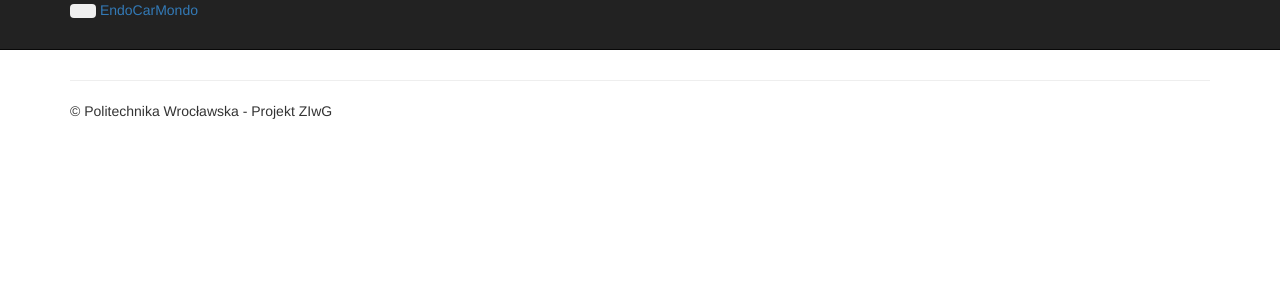
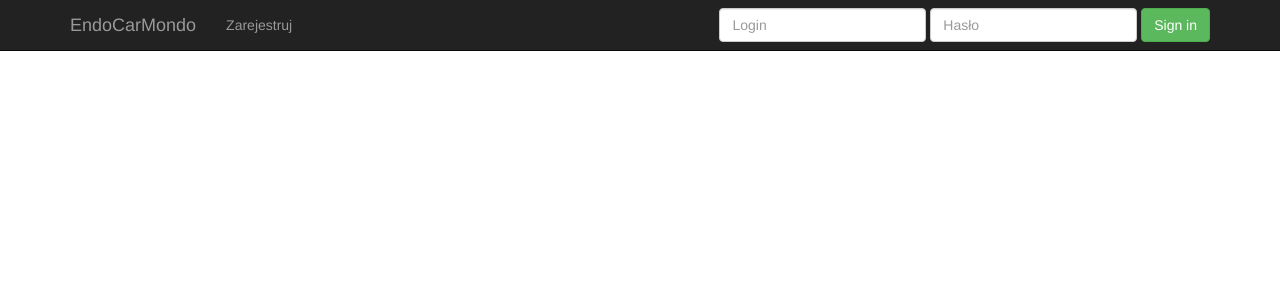
Before and after one commit to szwagier90/android_obd, a Django app: page / in a window 1280 px wide. Shown: the top 300 px of the page. Run offline with Django 3.2, Linux system fonts and the light colour scheme; some libraries are stand-ins or nearby versions.

Commit message:
Szablon podstawy html

```diff
--- a/project/android_obd/templates/android_obd/base.html
+++ b/project/android_obd/templates/android_obd/base.html
@@ -1,118 +1,50 @@
-{% autoescape off %}
+{% load staticfiles %}
 <!DOCTYPE html>
 <html lang="en">
 	<head>
 		<meta charset="utf-8">
+		<meta http-equiv="X-UA-Compatible" content="IE=edge">
+		<meta name="viewport" content="width=device-width, initial-scale=1">
+		<meta name="description" content="">
+		<meta name="author" content="">
+
 		<title>{% block title %}{% endblock %}</title>
-    <meta name="viewport" content="width=device-width, initial-scale=1.0">
-    <meta name="description" content="EndoCarMondo">
-    <meta name="author" content="M.Juźwiak, P.Szwagierek, P.Tutak, D.Żmuda, TODO">
 
-    <link href="{{ STATIC_URL }}css/bootstrap.css" rel="stylesheet">
-    <style type="text/css">
-      body {
-        padding-top: 60px;
-        padding-bottom: 40px;
-      }
-{% block style %}
-{% endblock %}
-    </style>
-    <link href="{{ STATIC_URL }}css/bootstrap-responsive.css" rel="stylesheet">
-
-    <script type="text/javascript" src="{{ STATIC_URL }}js/jquery.js"></script>
-    <script type="text/javascript" src="{{ STATIC_URL }}js/bootstrap.js"></script>
-    <script type="text/javascript" src="{{ STATIC_URL }}js/bootstrap.file-input.js"></script>
-    {% block ajax %}
-    {% endblock %}
+		<link href="{% static 'android_obd/css/bootstrap.min.css' %}" rel="stylesheet">
+{% block style %}{% endblock %}
 	</head>
 	<body {% block body_mod %}{% endblock %}>
-    <div class="navbar navbar-inverse navbar-fixed-top">
-      <div class="navbar-inner">
+		<div class="navbar navbar-inverse navbar-fixed-top" role="navigation">
 			<div class="container">
-          <button type="button" class="btn btn-navbar" data-toggle="collapse" data-target=".nav-collapse">
-            <span class="icon-bar"></span>
-            <span class="icon-bar"></span>
-            <span class="icon-bar"></span>
+				<div class="navbar-header">
+					<button type="button" class="navbar-toggle" data-toggle="collapse" data-target=".navbar-collapse">
+						<span class="sr-only">Toggle navigation</span>
 					</button>
-          <a class="brand" href="/index">EndoCarMondo</a>
-          <div class="nav-collapse collapse">
-            <ul class="nav">
-              <li {% ifequal request.path '/index/' %}class='active'{% endifequal %}><a href="/index/">Strona Główna</a></li>
-            {% if user.is_authenticated %}
-              <li class='{% ifequal request.path '/tasks/' %}active {% endifequal %}dropdown'>
-              <a href="#" class="dropdown-toggle" data-toggle="dropdown">Zadania <b class="caret"></b></a>
-                <ul class="dropdown-menu">
-                  <li><a href="/new_task/">Dodaj zadanie</a></li>
-                  <li><a href="/tasks/">Moje Zadania</a></li>
+					<a class="navbar-brand" href="{% url 'index' %}">EndoCarMondo</a>
+				</div>
+				<div class="navbar-collapse collapse">
+					<ul class="nav navbar-nav">
+						<li><a href="{% url 'register' %}">Zarejestruj</a></li>
 					</ul>
-              </li>
-
-
-            {% else %}
-              <li {% ifequal request.path '/register/' %}class='active'{% endifequal %}><a href="/register/">Zarejestruj</a></li>
-            {% endif %}
-            </ul>
-          {% if user.is_authenticated %}
-            <div class="btn-group pull-right">
-              <a class="btn btn-info btn-primary" href="/profile/{{ user.username }}/"><i class="icon-user icon-white"></i> {{ user.username }}</a>
-              <button class="btn btn-info dropdown-toggle" data-toggle="dropdown">
-                <span class="caret"></span>
-              </button>
-              <ul class="dropdown-menu">
-                <li><a href="/profile_edit/">Ustawienia</a></li>
-                <li class="divider"></li>
-                <li><a href="/logout/">Wyloguj</a></li>
-              </ul>
-            </div>
-          {% else %}
-            <form class="navbar-form pull-right" method="post" action="/login/">
-              <input class="span2" name="username" type="text" placeholder="Login">
-              <input class="span2" name="password" type="password" placeholder="Hasło">
+					<form class="navbar-form navbar-right form-inline" role="form" method="post" action="/login/">
+		              <input class="form-control" name="username" type="text" placeholder="Login">
+		              <input class="form-control" name="password" type="password" placeholder="Hasło">
 		              <input type="hidden" name="next" value="{{ request.path }}" />
-              <input class="btn btn-primary" type="submit" value="Zaloguj" />
+		              <button type="submit" class="btn btn-success">Sign in</button>
 		            </form>
-          {% endif %}
 				</div><!--/.nav-collapse -->
 			</div>
 		</div>
-    </div>
-<div class="container">
-{% ifequal info 'login_success' %}
-    <div class="alert alert-success">
-      <button type="button" class="close" data-dismiss="alert">&times;</button>
-      <strong>Sukces!</strong> Zostałeś pomyślnie zalogowany jako <strong>{{ user.username }}</strong>
-    </div>
-{% endifequal %}
-{% ifequal info 'login_error' %}
-    <div class="alert alert-error">
-      <button type="button" class="close" data-dismiss="alert">&times;</button>
-      <strong>UPS!</strong> Logowanie nie powiodło się.
-    </div>
-{% endifequal %}
-{% ifequal info 'logout_success' %}
-    <div class="alert alert">
-      <button type="button" class="close" data-dismiss="alert">&times;</button>
-      Zostałeś pomyślnie wylogowany z serwisu. Zapraszamy ponownie.
-    </div>
-{% endifequal %}
-{% ifequal info 'profile_error' %}
-    <div class="alert alert-error">
-      <button type="button" class="close" data-dismiss="alert">&times;</button>
-      <strong>Bład! </strong>Żadany profil nie istnieje.
-    </div>
-{% endifequal %}
-{% block info %}
-{% endblock %}
+
 {% block content %}
-{% endblock %}
-</div><!-- /container -->
-    <div class="container">
-      <hr>
-      <footer>
-        <p>&copy; Politechnika Wrocławska - Projekt ZIwG</p>
-      </footer>
-    </div>
 
+{% endblock content %}
+
+		<!-- Bootstrap core JavaScript
+		================================================== -->
+		<!-- Placed at the end of the document so the pages load faster -->
+		<script src="https://ajax.googleapis.com/ajax/libs/jquery/1.11.0/jquery.min.js"></script>
+		<script src="{% static 'android_obd/js/bootstrap.min.js' %}"></script>
+		<script src="{% static 'android_obd/js/docs.min.js' %}"></script>
 	</body>
 </html>
-{% endautoescape %}
```
Lines whose indentation alone changed are shown as unchanged.
